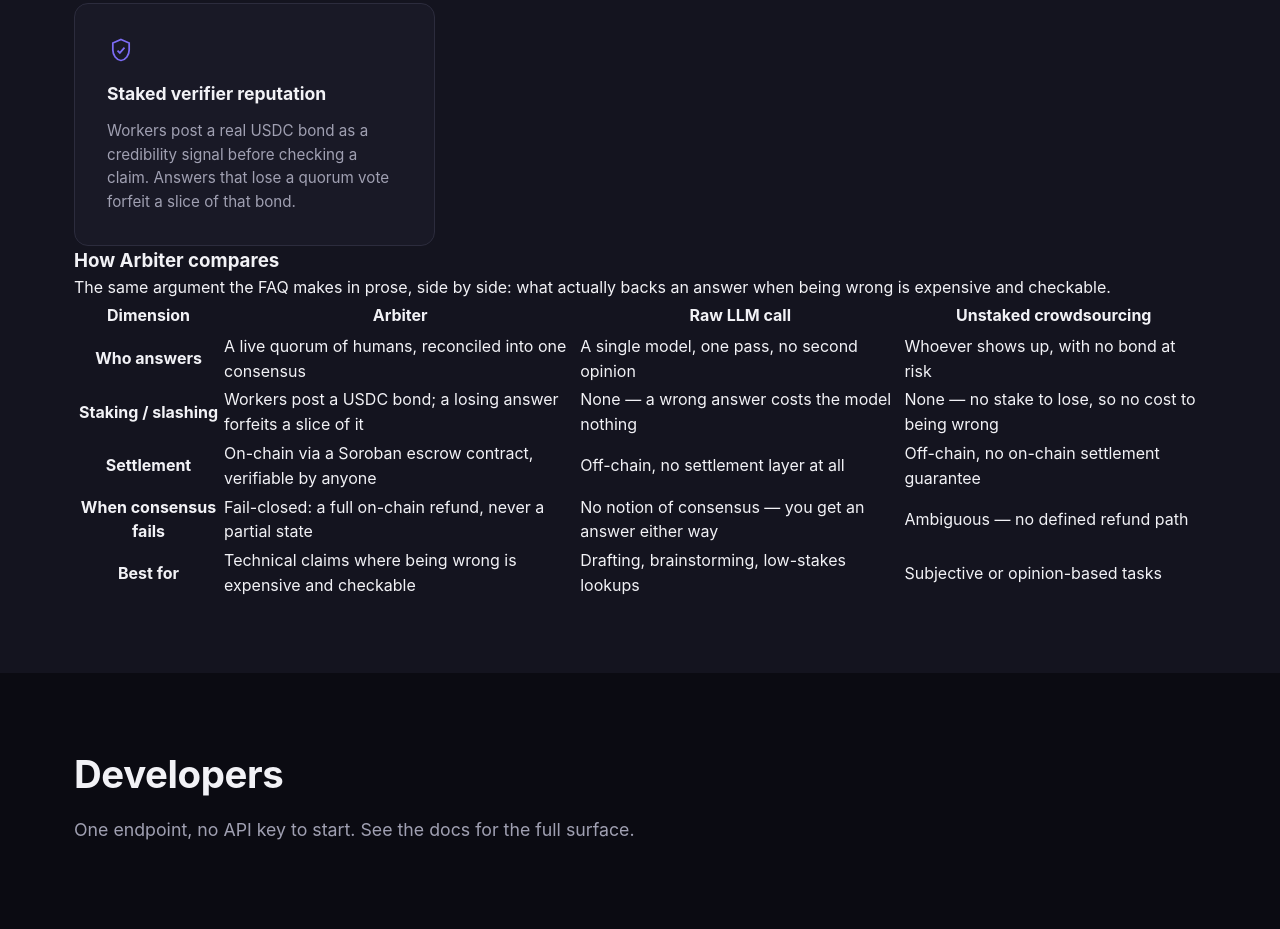
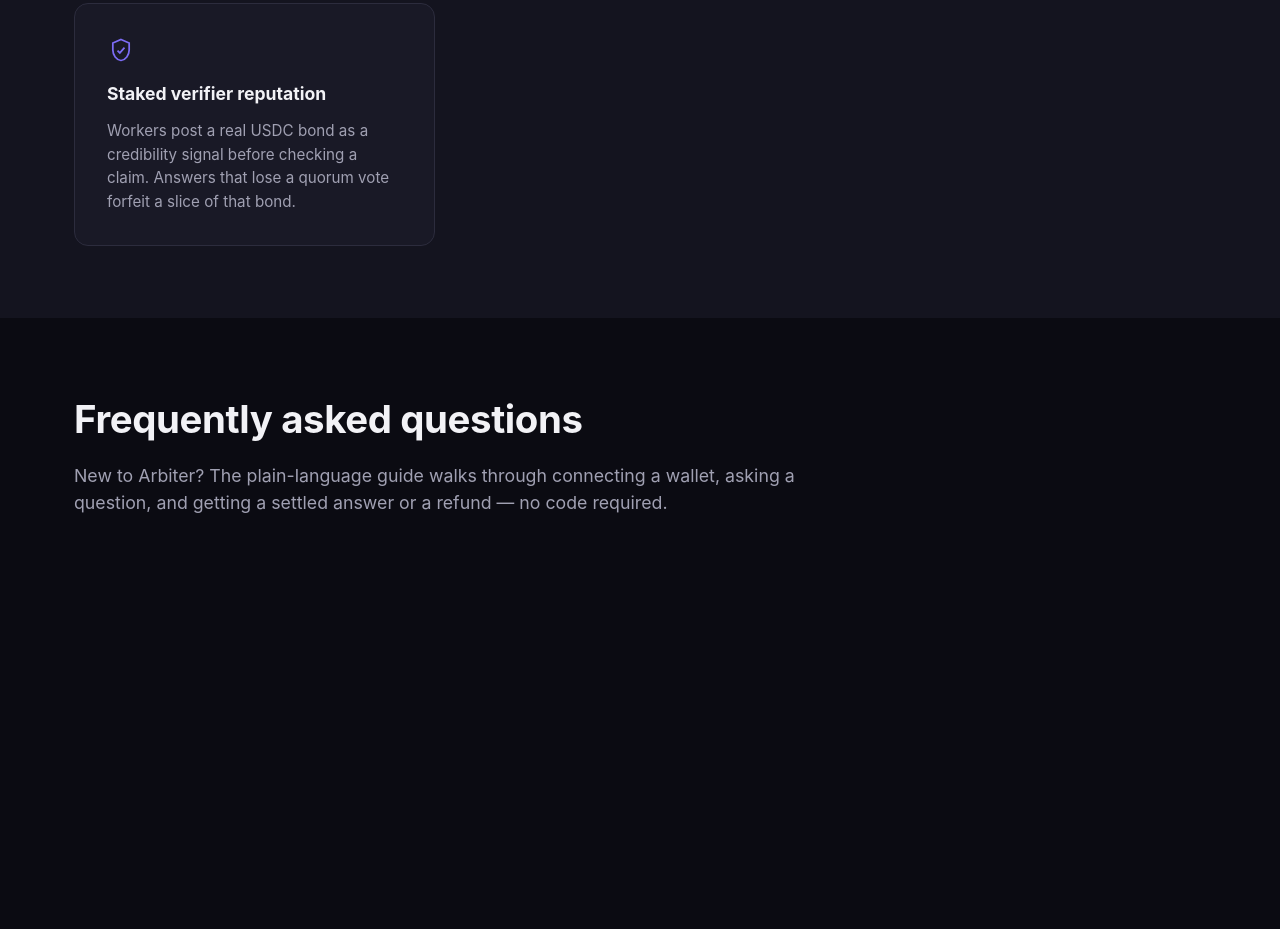
Before and after one commit to Arbiter-xyz/arbiter-app, a plain HTML site: page landing/index.html in a window 1280 px wide. Shown: the part 1871-2800 px from the top of the page. After the commit the page ends 2508 px from the top, so only its background shows below. Drawn offline with Linux system fonts and the light colour scheme.

Commit message:
fix: #142 End-user documentation site (Docusaurus-style), separate from
Closes #142

```diff
--- a/landing/index.html
+++ b/landing/index.html
@@ -29,6 +29,7 @@
           <li><a href="#developers">Developers</a></li>
           <li><a href="#pricing">Pricing</a></li>
           <li><a href="#faq">FAQ</a></li>
+          <li><a href="docs/index.html">Guide</a></li>
           <li><a href="https://github.com/Arbiter-xyz/arbiter-backend#readme" class="nav-cta">Read the docs</a></li>
         </ul>
       </nav>
@@ -50,7 +51,7 @@
           </p>
           <div class="hero-actions">
             <a href="#try-it-input" class="btn btn-primary">Verify a claim live</a>
-            <a href="https://github.com/Arbiter-xyz/arbiter-backend#readme" class="btn btn-secondary">Read the docs</a>
+            <a href="docs/index.html" class="btn btn-secondary">Read the guide</a>
           </div>
           <ul class="hero-trust" aria-label="At a glance">
             <li><strong>$0.05</strong><span>starting price</span></li>
@@ -155,103 +156,18 @@
               Answers that lose a quorum vote forfeit a slice of that bond.</p>
           </article>
         </div>
-
-        <!-- COMPARISON TABLE -->
-        <div class="comparison reveal" id="comparison">
-          <h3 class="comparison-heading">How Arbiter compares</h3>
-          <p class="comparison-sub">The same argument the FAQ makes in prose, side by side: what
-            actually backs an answer when being wrong is expensive and checkable.</p>
-          <div class="comparison-scroll">
-            <table class="comparison-table">
-              <caption class="sr-only">Comparison of Arbiter against a raw LLM call and unstaked crowdsourcing</caption>
-              <thead>
-                <tr>
-                  <th scope="col">Dimension</th>
-                  <th scope="col" class="is-arbiter">Arbiter</th>
-                  <th scope="col">Raw LLM call</th>
-                  <th scope="col">Unstaked crowdsourcing</th>
-                </tr>
-              </thead>
-              <tbody>
-                <tr>
-                  <th scope="row">Who answers</th>
-                  <td class="is-arbiter">A live quorum of humans, reconciled into one consensus</td>
-                  <td>A single model, one pass, no second opinion</td>
-                  <td>Whoever shows up, with no bond at risk</td>
-                </tr>
-                <tr>
-                  <th scope="row">Staking / slashing</th>
-                  <td class="is-arbiter">Workers post a USDC bond; a losing answer forfeits a slice of it</td>
-                  <td>None — a wrong answer costs the model nothing</td>
-                  <td>None — no stake to lose, so no cost to being wrong</td>
-                </tr>
-                <tr>
-                  <th scope="row">Settlement</th>
-                  <td class="is-arbiter">On-chain via a Soroban escrow contract, verifiable by anyone</td>
-                  <td>Off-chain, no settlement layer at all</td>
-                  <td>Off-chain, no on-chain settlement guarantee</td>
-                </tr>
-                <tr>
-                  <th scope="row">When consensus fails</th>
-                  <td class="is-arbiter">Fail-closed: a full on-chain refund, never a partial state</td>
-                  <td>No notion of consensus — you get an answer either way</td>
-                  <td>Ambiguous — no defined refund path</td>
-                </tr>
-                <tr>
-                  <th scope="row">Best for</th>
-                  <td class="is-arbiter">Technical claims where being wrong is expensive and checkable</td>
-                  <td>Drafting, brainstorming, low-stakes lookups</td>
-                  <td>Subjective or opinion-based tasks</td>
-                </tr>
-              </tbody>
-            </table>
-          </div>
-        </div>
-      </div>
-    </section>
-
-    <!-- DEVELOPERS -->
-    <section class="section" id="developers" aria-labelledby="developers-heading">
-      <div class="container">
-        <h2 id="developers-heading" class="section-heading reveal">Developers</h2>
-        <p class="section-sub reveal">One endpoint, no API key to start. See the
-          <a href="https://github.com/Arbiter-xyz/arbiter-backend#readme">docs</a> for the full
-          surface.</p>
-      </div>
-    </section>
-
-    <!-- PRICING -->
-    <section class="section section-alt" id="pricing" aria-labelledby="pricing-heading">
-      <div class="container">
-        <h2 id="pricing-heading" class="section-heading reveal">Pricing</h2>
-        <p class="section-sub reveal">Pay per question, with a wallet or a card. Price is locked
-          in at quote time.</p>
       </div>
     </section>
 
     <!-- FAQ -->
     <section class="section" id="faq" aria-labelledby="faq-heading">
       <div class="container">
-        <h2 id="faq-heading" class="section-heading reveal">FAQ</h2>
-        <div class="faq-list">
-          <details class="faq-item reveal">
-            <summary>Why a human quorum instead of just asking an LLM?</summary>
-            <p>A raw LLM call has no stake behind it — if it&rsquo;s wrong, nothing happens to
-              anyone. Arbiter&rsquo;s workers post a real USDC bond before answering, and a losing
-              answer forfeits a slice of it. That staked accountability, settled on-chain, is the
-              difference between a guess and a checked answer.</p>
-          </details>
-        </div>
+        <h2 id="faq-heading" class="section-heading reveal">Frequently asked questions</h2>
+        <p class="section-sub reveal">New to Arbiter? The <a href="docs/index.html">plain-language
+          guide</a> walks through connecting a wallet, asking a question, and getting a settled
+          answer or a refund — no code required.</p>
       </div>
     </section>
   </main>
-
-  <footer class="site-footer">
-    <div class="container">
-      <p>&copy; Arbiter. Built on Stellar / Soroban.</p>
-    </div>
-  </footer>
-
-  <script src="script.js"></script>
 </body>
 </html>
```
